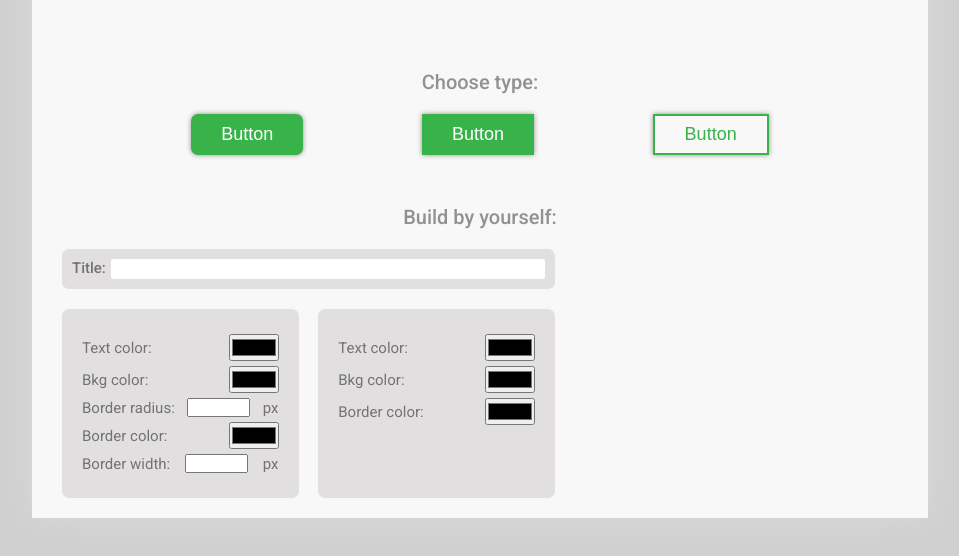
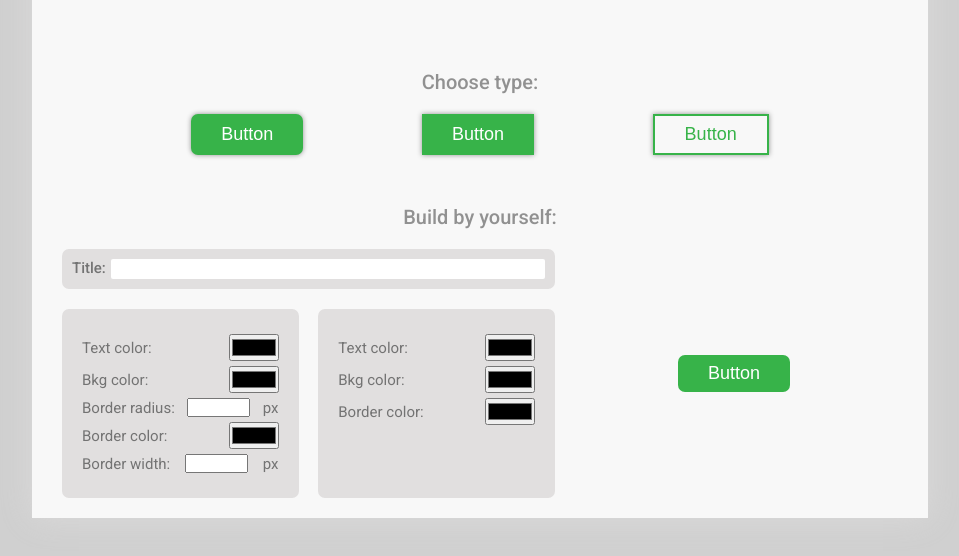
Before and after one commit to JohnyMielony07/buttonsBuilder, a website: page index.html in a window 1280 px wide. Shown: the part 142-698 px from the top of the page, without its empty margins (160-1119 px from the left). Drawn offline with Linux system fonts and the light colour scheme.

Commit message:
add and style final button

```diff
--- a/index.html
+++ b/index.html
@@ -76,6 +76,10 @@
 
                 </div>
 
+                <div class="final-button__container">
+                    <button class="final-button__button">Button</button>
+                </div>
+
             </div>
 
         </section>
--- a/sass/_builder.scss
+++ b/sass/_builder.scss
@@ -56,3 +56,23 @@
 .border-width {
     width: 30%;
 }
+
+.builder-wrapper {
+    display: flex;
+    align-items: center;
+}
+
+.final-button__container {
+    width: 40%;
+}
+
+.final-button__button {
+    display: block;
+    margin: 0 auto;
+    font-size: 1.8rem;
+    border: none;
+    padding: .8rem 3rem;
+    color: white;
+    background-color: $color-green-1;
+    border-radius: .7rem;
+}
```
Also changed, not shown: css/style.css.
